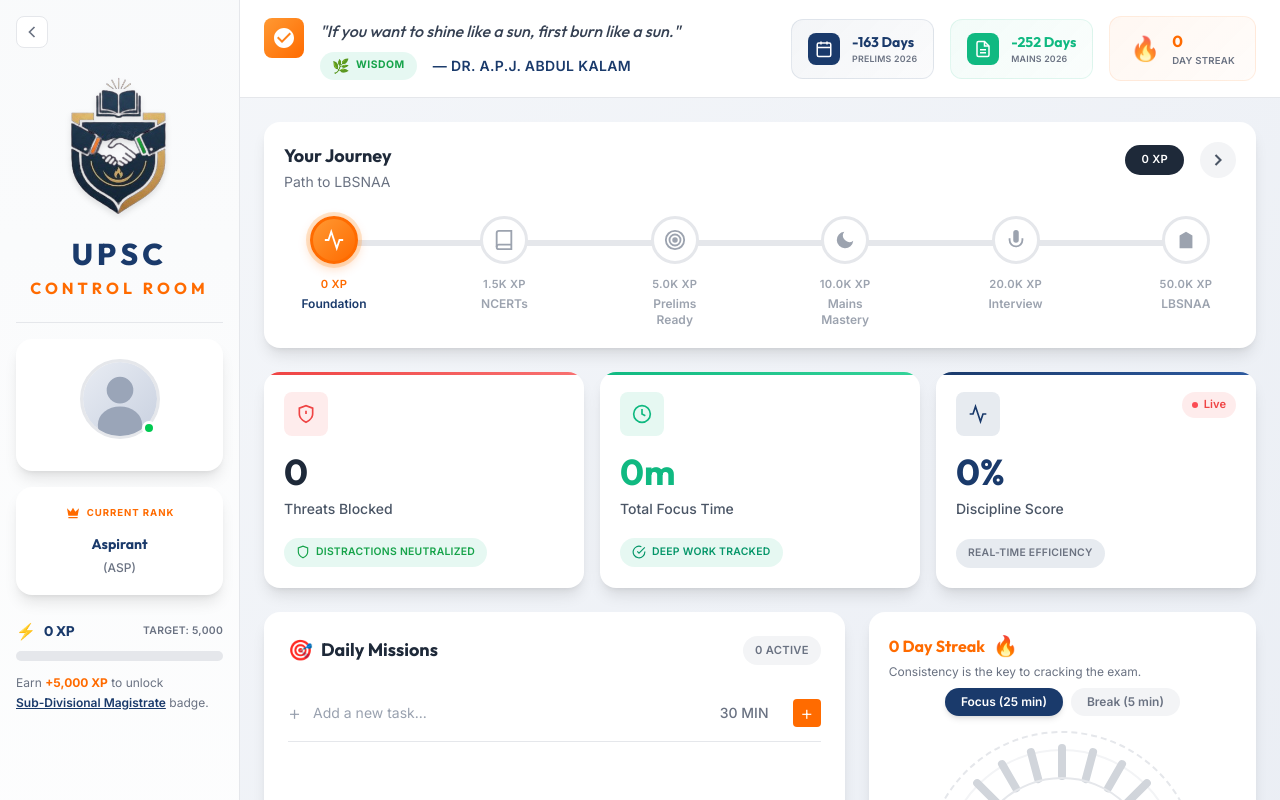
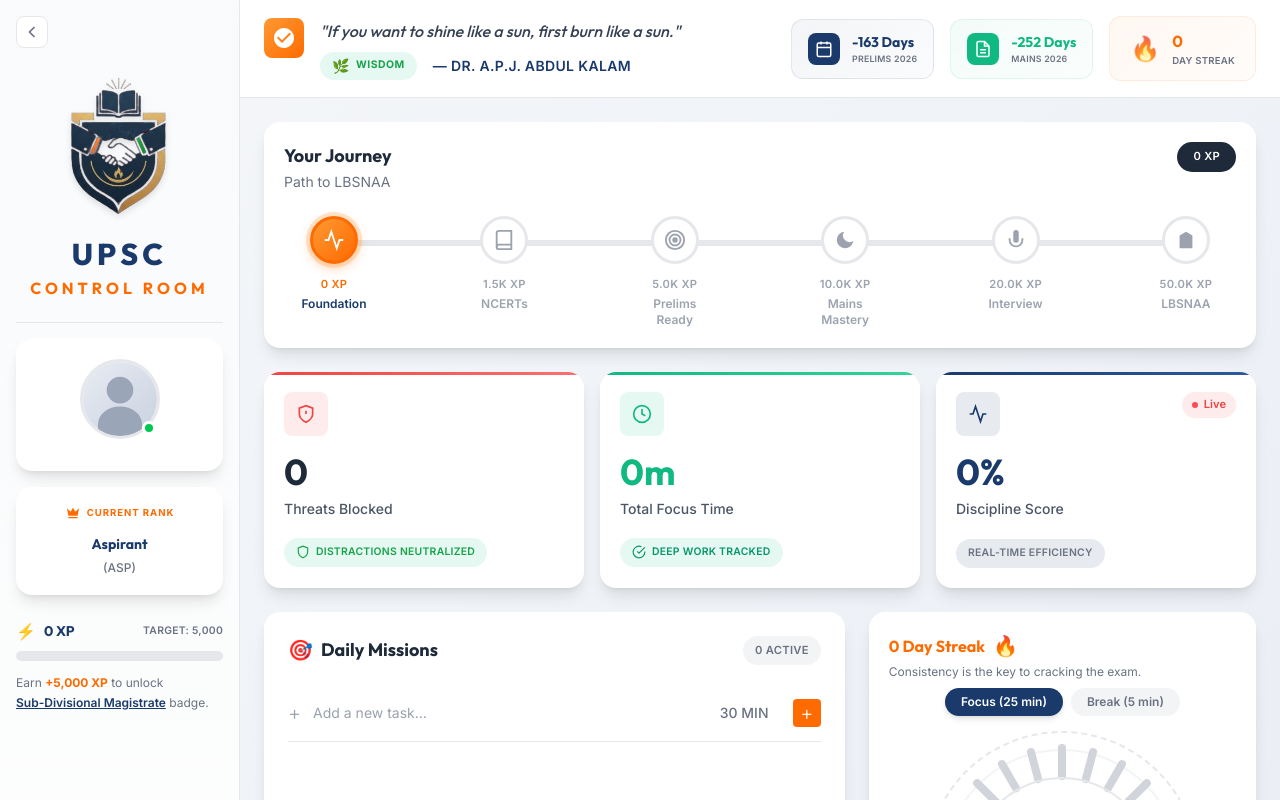
Before and after one commit to KEERTHIAANAND/Chrome-Extension-UPSC, a React (Vite) app in the folder UPSC-Extension/: page / in a window 1280 px wide. Shown: the top 800 px of the page. Built offline with nearby package versions, Linux system fonts and the light colour scheme.

Commit message:
feat: remove unused navigation button from Journey component

```diff
--- a/UPSC-Extension/src/components/Journey.jsx
+++ b/UPSC-Extension/src/components/Journey.jsx
@@ -83,9 +83,6 @@
                     <span className="px-4 py-1.5 bg-gray-800 text-white text-[0.7rem] font-semibold rounded-full tracking-wide">
                         {formatXP(currentXP)}
                     </span>
-                    <button className="w-9 h-9 bg-gray-100 rounded-full flex items-center justify-center text-gray-600 hover:bg-gray-200 transition-all">
-                        <svg width="20" height="20" viewBox="0 0 24 24" fill="none" stroke="currentColor" strokeWidth="2.5"><path d="M9 18l6-6-6-6" /></svg>
-                    </button>
                 </div>
             </div>
 
```
